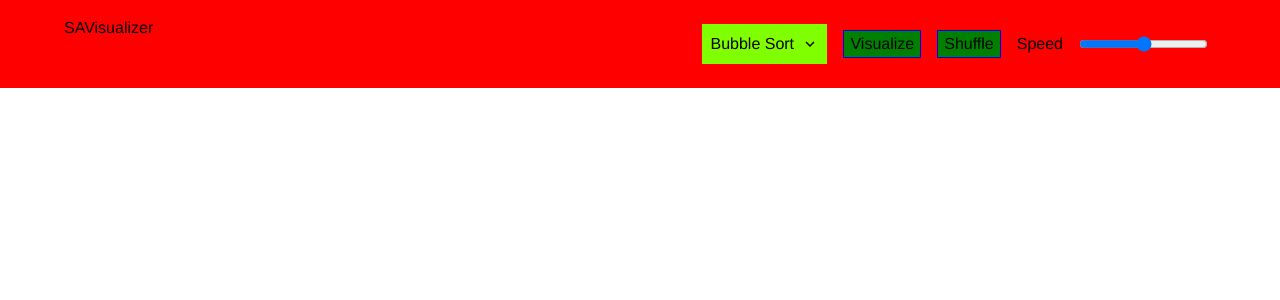
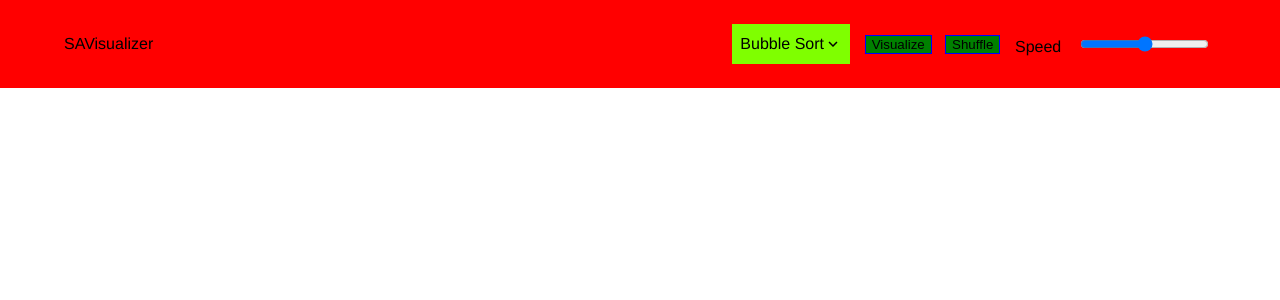
Before and after one commit to Jatinmanav/sorting-algorithm-visualizer, a Vue app: page / in a window 1280 px wide. Shown: the top 300 px of the page. Built offline with nearby package versions, Linux system fonts and the light colour scheme.

Commit message:
update header

```diff
--- a/src/App.vue
+++ b/src/App.vue
@@ -14,11 +14,6 @@ export default {
 </script>
 
 <style lang="scss">
-ul[class],
-ol[class] {
-  padding: 0;
-}
-
 body,
 h1,
 h2,
@@ -43,29 +38,9 @@ body {
   line-height: 1.5;
 }
 
-ul[class],
-ol[class] {
-  list-style: none;
-}
-
-a:not([class]) {
-  text-decoration-skip-ink: auto;
-}
-
 img {
   max-width: 100%;
   display: block;
-}
-
-article > * + * {
-  margin-top: 1em;
-}
-
-input,
-button,
-textarea,
-select {
-  font: inherit;
 }
 
 @media (prefers-reduced-motion: reduce) {
--- a/src/components/DropdownList.vue
+++ b/src/components/DropdownList.vue
@@ -2,7 +2,7 @@
   <div class="dropdown-container">
     <div class="dropdown-display" @click="toggleDropdown">
       <p>{{ selected }}</p>
-      <DropdownIcon fillColor="#000000" />
+      <DropdownIcon fillColor="#000000" class="dropdown-icon" />
     </div>
     <div class="dropdown-items-container" v-if="open">
       <div
@@ -47,7 +47,7 @@ export default {
 <style lang="scss" scoped>
 .dropdown-container {
   background: chartreuse;
-  width: 125px;
+  position: relative;
 }
 
 .dropdown-display {
@@ -55,12 +55,15 @@ export default {
   align-items: center;
   justify-content: space-between;
   padding: 0.5em;
-  position: relative;
+}
+
+.dropdown-icon {
+  cursor: pointer;
 }
 
 .dropdown-items-container {
   position: absolute;
-  width: 125px;
+  width: 100%;
 }
 
 .dropdown-item {
--- a/src/components/Header.vue
+++ b/src/components/Header.vue
@@ -2,11 +2,15 @@
   <div class="header">
     <div class="logo">SAVisualizer</div>
     <div class="sorting-options-container">
-      <DropdownList class="sorting-option" />
-      <button class="header-button sorting-option">Visualize</button>
-      <button class="header-button sorting-option">Shuffle</button>
-      <label class="sorting-option"> Speed </label>
-      <input class="sorting-option" type="range" />
+      <DropdownList class="dropdown-list sorting-option" />
+      <div>
+        <button class="header-button sorting-option">Visualize</button>
+        <button class="header-button sorting-option">Shuffle</button>
+      </div>
+      <div class="sorting-speed-slider">
+        <label class="sorting-option"> Speed </label>
+        <input class="sorting-option" type="range" />
+      </div>
     </div>
   </div>
 </template>
@@ -31,11 +35,13 @@ export default {
   display: flex;
   justify-content: space-between;
   padding: 1em 5%;
+  align-items: center;
 }
 
 .sorting-options-container {
   display: flex;
   align-items: center;
+  flex-wrap: wrap;
 }
 
 .sorting-option {
@@ -46,5 +52,9 @@ export default {
   outline: none;
   border: 1px blue solid;
   background-color: green;
+  cursor: pointer;
+  &:hover {
+    background-color: greenyellow;
+  }
 }
 </style>
```
